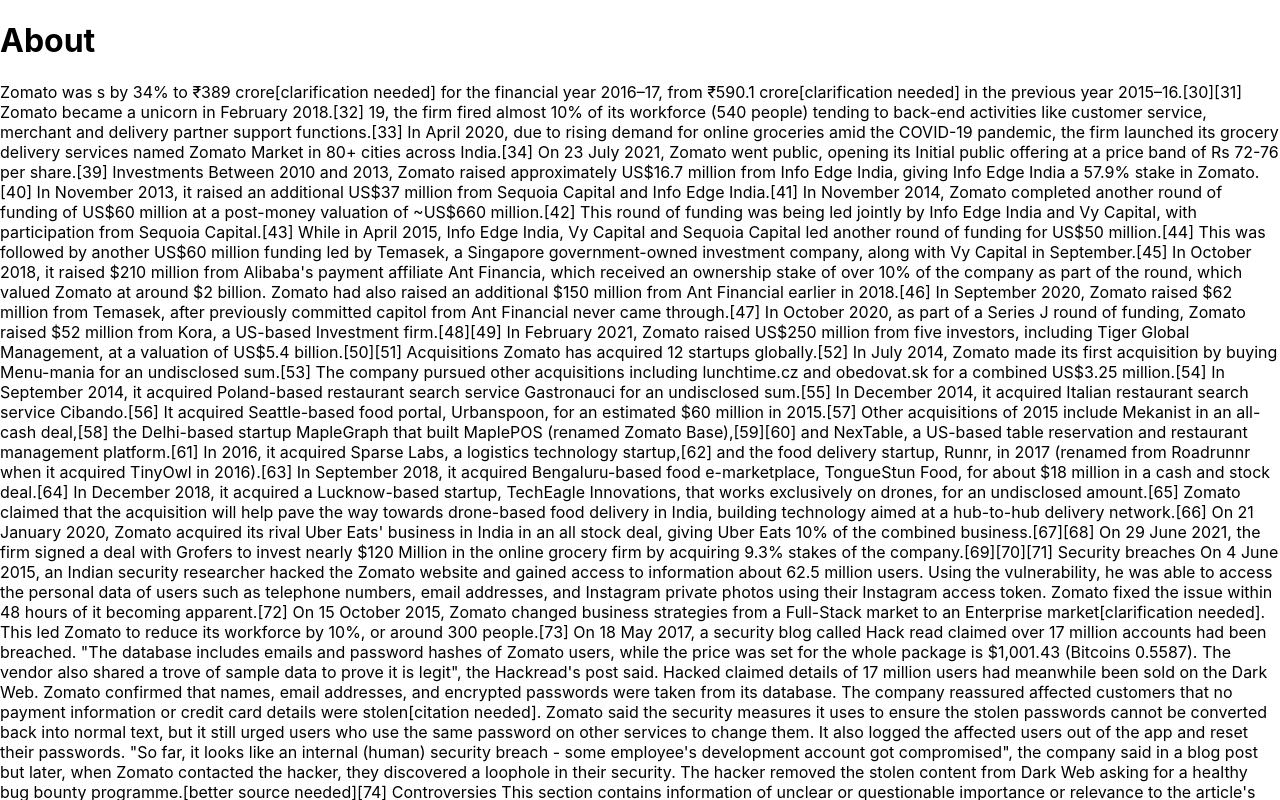
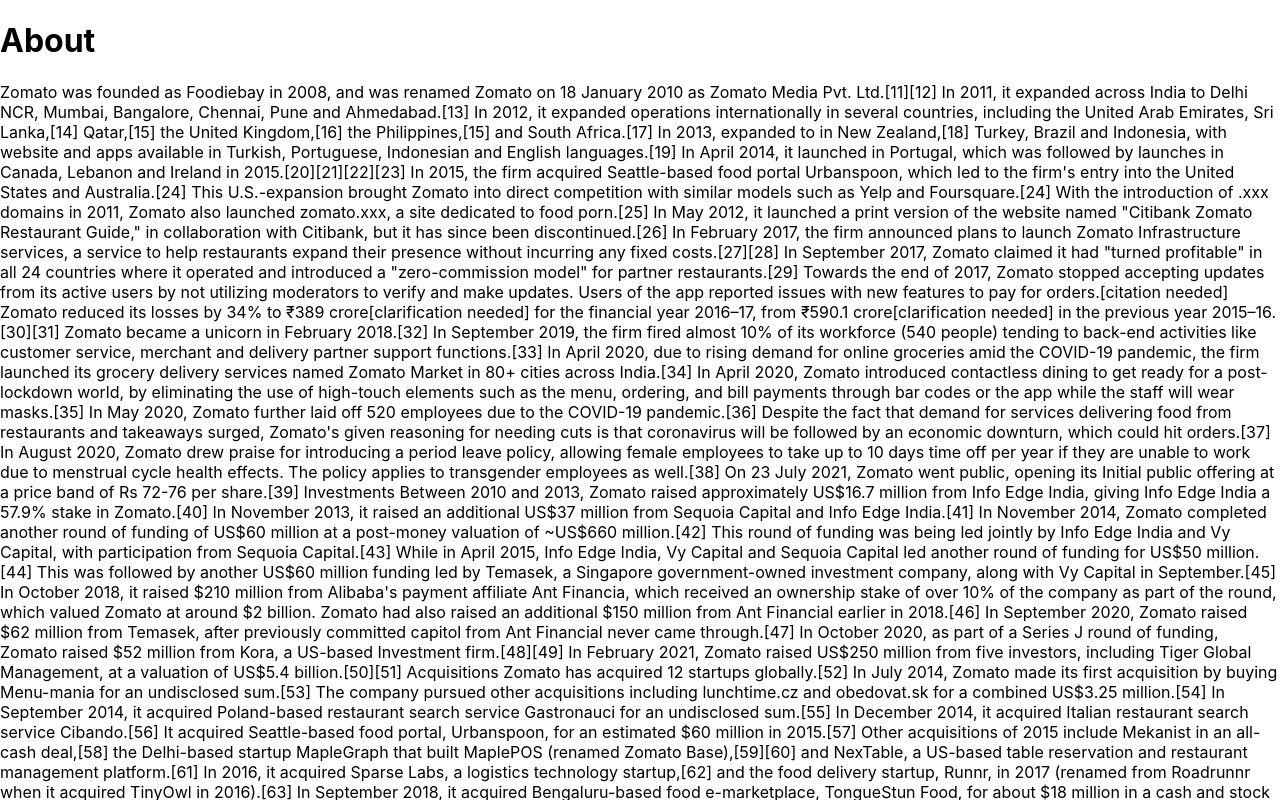
Before and after one commit to Shi-vang/React-js, a React (Create React App) app: page /About in a window 1280 px wide. Shown: the top 800 px of the page. Built offline with nearby package versions, Linux system fonts and the light colour scheme.

Commit message:
Revert "TTN-101-stage-covidddd"

```diff
--- a/src/Components/About.js
+++ b/src/Components/About.js
@@ -4,9 +4,23 @@
   return (
     <>
         <h1>About</h1>
-        <p>Zomato was s by 34% to ₹389 crore[clarification needed] for the financial year 2016–17, from ₹590.1 crore[clarification needed] in the previous year 2015–16.[30][31] Zomato became a unicorn in February 2018.[32]
+        <p>Zomato was founded as Foodiebay in 2008, and was renamed Zomato on 18 January 2010 as Zomato Media Pvt. Ltd.[11][12] In 2011, it expanded across India to Delhi NCR, Mumbai, Bangalore, Chennai, Pune and Ahmedabad.[13] In 2012, it expanded operations internationally in several countries, including the United Arab Emirates, Sri Lanka,[14] Qatar,[15] the United Kingdom,[16] the Philippines,[15] and South Africa.[17] In 2013, expanded to in New Zealand,[18] Turkey, Brazil and Indonesia, with website and apps available in Turkish, Portuguese, Indonesian and English languages.[19] In April 2014, it launched in Portugal, which was followed by launches in Canada, Lebanon and Ireland in 2015.[20][21][22][23]
 
-            19, the firm fired almost 10% of its workforce (540 people) tending to back-end activities like customer service, merchant and delivery partner support functions.[33] In April 2020, due to rising demand for online groceries amid the COVID-19 pandemic, the firm launched its grocery delivery services named Zomato Market in 80+ cities across India.[34]
+            In 2015, the firm acquired Seattle-based food portal Urbanspoon, which led to the firm's entry into the United States and Australia.[24] This U.S.-expansion brought Zomato into direct competition with similar models such as Yelp and Foursquare.[24]
+
+            With the introduction of .xxx domains in 2011, Zomato also launched zomato.xxx, a site dedicated to food porn.[25] In May 2012, it launched a print version of the website named "Citibank Zomato Restaurant Guide," in collaboration with Citibank, but it has since been discontinued.[26]
+
+            In February 2017, the firm announced plans to launch Zomato Infrastructure services, a service to help restaurants expand their presence without incurring any fixed costs.[27][28] In September 2017, Zomato claimed it had "turned profitable" in all 24 countries where it operated and introduced a "zero-commission model" for partner restaurants.[29] Towards the end of 2017, Zomato stopped accepting updates from its active users by not utilizing moderators to verify and make updates. Users of the app reported issues with new features to pay for orders.[citation needed]
+
+            Zomato reduced its losses by 34% to ₹389 crore[clarification needed] for the financial year 2016–17, from ₹590.1 crore[clarification needed] in the previous year 2015–16.[30][31] Zomato became a unicorn in February 2018.[32]
+
+            In September 2019, the firm fired almost 10% of its workforce (540 people) tending to back-end activities like customer service, merchant and delivery partner support functions.[33] In April 2020, due to rising demand for online groceries amid the COVID-19 pandemic, the firm launched its grocery delivery services named Zomato Market in 80+ cities across India.[34]
+
+            In April 2020, Zomato introduced contactless dining to get ready for a post-lockdown world, by eliminating the use of high-touch elements such as the menu, ordering, and bill payments through bar codes or the app while the staff will wear masks.[35]
+
+            In May 2020, Zomato further laid off 520 employees due to the COVID-19 pandemic.[36] Despite the fact that demand for services delivering food from restaurants and takeaways surged, Zomato's given reasoning for needing cuts is that coronavirus will be followed by an economic downturn, which could hit orders.[37]
+
+            In August 2020, Zomato drew praise for introducing a period leave policy, allowing female employees to take up to 10 days time off per year if they are unable to work due to menstrual cycle health effects. The policy applies to transgender employees as well.[38]
 
             On 23 July 2021, Zomato went public, opening its Initial public offering at a price band of Rs 72-76 per share.[39]
 
```
